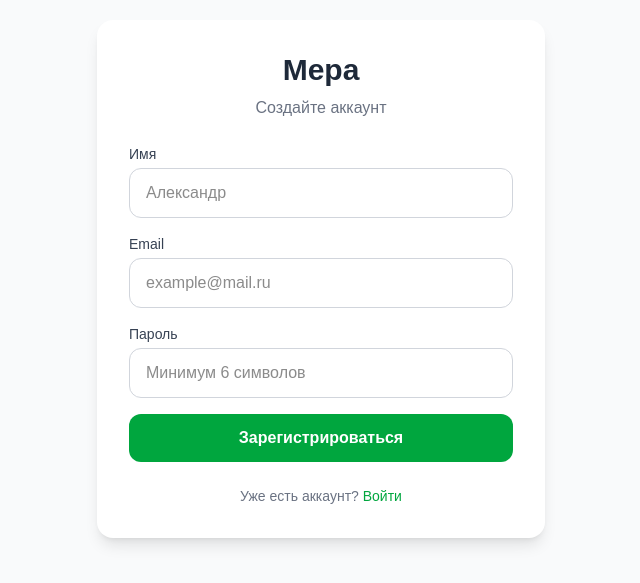
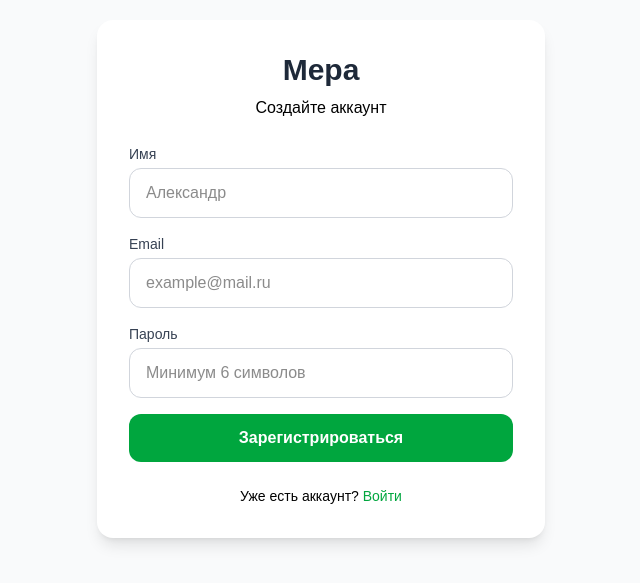
Before and after one commit to cryptonorth888/mera, a Next.js app: page /register in a window 1280 px wide. Shown: the part 121-704 px from the top of the page, without its empty margins (319-959 px from the left). Built offline with nearby package versions, Linux system fonts and the light colour scheme.

Commit message:
Чёрный текст на страницах регистрации и входа

```diff
--- a/src/app/login/page.tsx
+++ b/src/app/login/page.tsx
@@ -45,7 +45,7 @@ export default function LoginPage() {
         <h1 className="text-3xl font-bold text-center text-gray-800 mb-2">
           Мера
         </h1>
-        <p className="text-center text-gray-500 mb-6">
+        <p className="text-center text-black mb-6">
           Войдите в аккаунт
         </p>
 
@@ -93,7 +93,7 @@ export default function LoginPage() {
           </button>
         </form>
 
-        <p className="text-center text-sm text-gray-500 mt-6">
+        <p className="text-center text-sm text-black mt-6">
           Нет аккаунта?{' '}
           <Link href="/register" className="text-green-600 hover:underline">
             Зарегистрироваться
--- a/src/app/register/page.tsx
+++ b/src/app/register/page.tsx
@@ -46,7 +46,7 @@ export default function RegisterPage() {
         <h1 className="text-3xl font-bold text-center text-gray-800 mb-2">
           Мера
         </h1>
-        <p className="text-center text-gray-500 mb-6">
+        <p className="text-center text-black mb-6">
           Создайте аккаунт
         </p>
 
@@ -107,7 +107,7 @@ export default function RegisterPage() {
           </button>
         </form>
 
-        <p className="text-center text-sm text-gray-500 mt-6">
+        <p className="text-center text-sm text-black mt-6">
           Уже есть аккаунт?{' '}
           <Link href="/login" className="text-green-600 hover:underline">
             Войти
```
